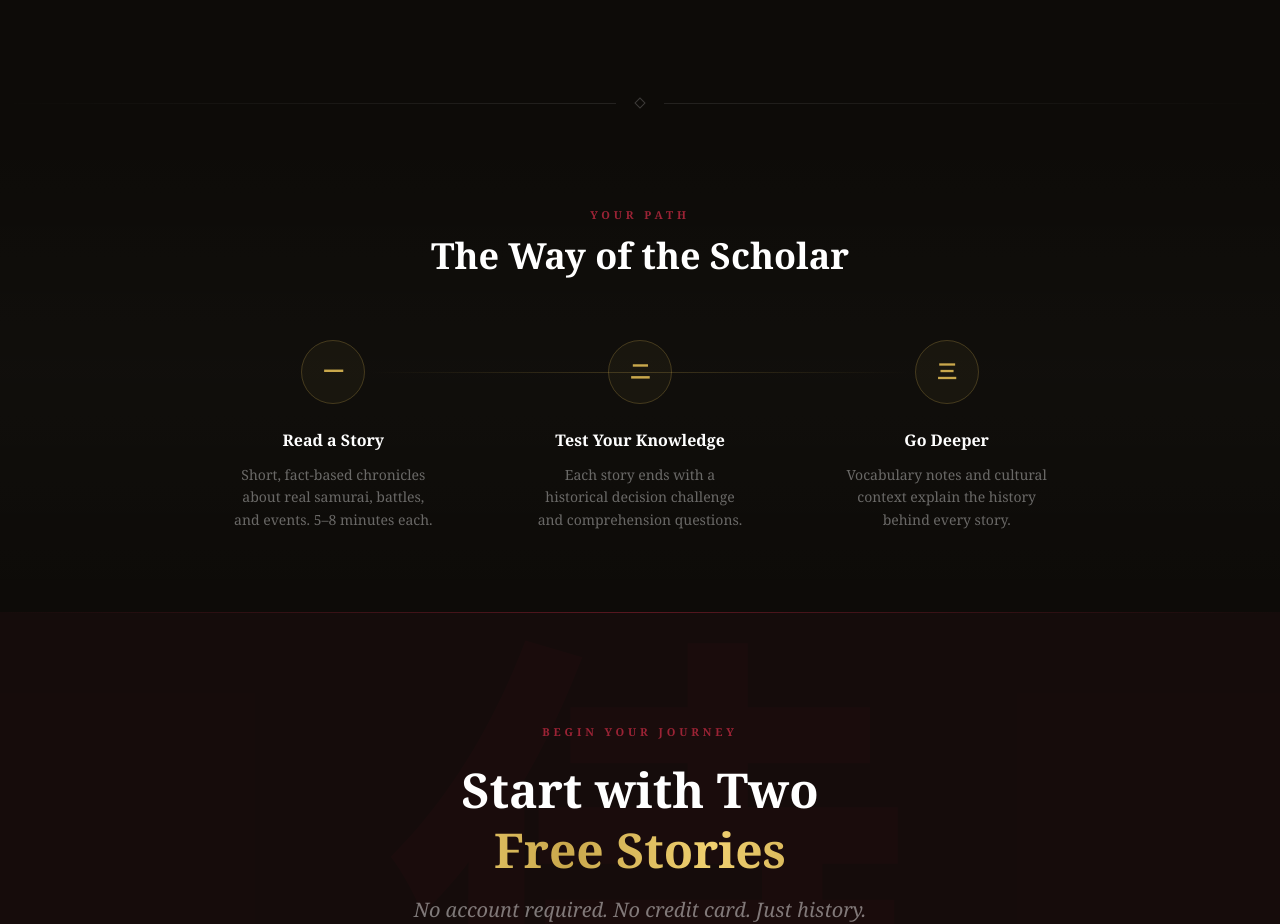
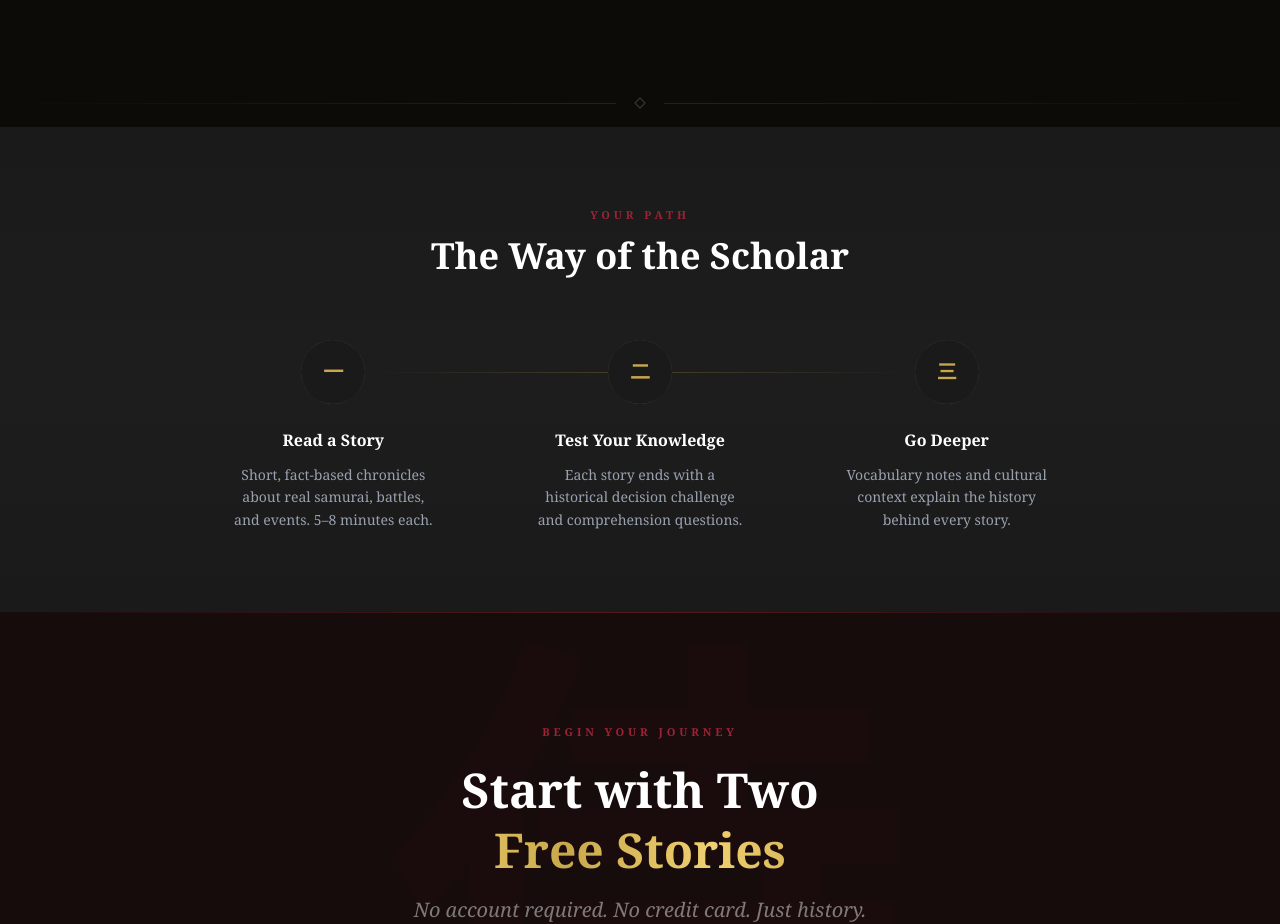
Before and after one commit to kozyocho/shogun-story-academy, a Next.js app: page / in a window 1280 px wide. Shown: the part 1340-2264 px from the top of the page. Built offline with nearby package versions, Linux system fonts and the light colour scheme; no server answers; the database is empty.

Commit message:
Fix How It Works section: add bg-shogun-dark background and update badge/text styles
https://claude.ai/code/session_01R4aZWYNEUgbNxSKYEg8Umz

```diff
--- a/src/app/page.tsx
+++ b/src/app/page.tsx
@@ -292,7 +292,7 @@ export default async function HomePage() {
       </div>
 
       {/* ── How It Works ── */}
-      <section className="py-20 px-6 relative overflow-hidden">
+      <section className="py-20 px-6 relative overflow-hidden bg-shogun-dark">
         <div
           aria-hidden="true"
           className="absolute inset-0 bg-gradient-to-b from-transparent via-white/[0.015] to-transparent pointer-events-none"
@@ -340,8 +340,8 @@ export default async function HomePage() {
               <div key={en} className="relative text-center group">
                 {/* Step circle */}
                 <div className="relative w-16 h-16 mx-auto mb-6">
-                  <div className="absolute inset-0 rounded-full border border-shogun-gold/25 group-hover:border-shogun-gold/60 transition-colors duration-400" />
-                  <div className="absolute inset-0 rounded-full bg-shogun-gold/5 group-hover:bg-shogun-gold/10 transition-colors duration-400" />
+                  <div className="absolute inset-0 rounded-full border border-shogun-gold/40 group-hover:border-shogun-gold/60 transition-colors duration-400" />
+                  <div className="absolute inset-0 rounded-full bg-shogun-dark group-hover:bg-shogun-gold/10 transition-colors duration-400" />
                   <div className="absolute inset-0 flex items-center justify-center">
                     <span
                       className="text-shogun-gold font-bold text-xl leading-none"
@@ -355,7 +355,7 @@ export default async function HomePage() {
                 <h3 className="font-display font-bold text-base mb-3 text-white group-hover:text-shogun-gold transition-colors duration-300">
                   {title}
                 </h3>
-                <p className="text-white/38 text-sm leading-relaxed max-w-[210px] mx-auto font-garamond">
+                <p className="text-gray-400 text-sm leading-relaxed max-w-[210px] mx-auto font-garamond">
                   {body}
                 </p>
               </div>
```
